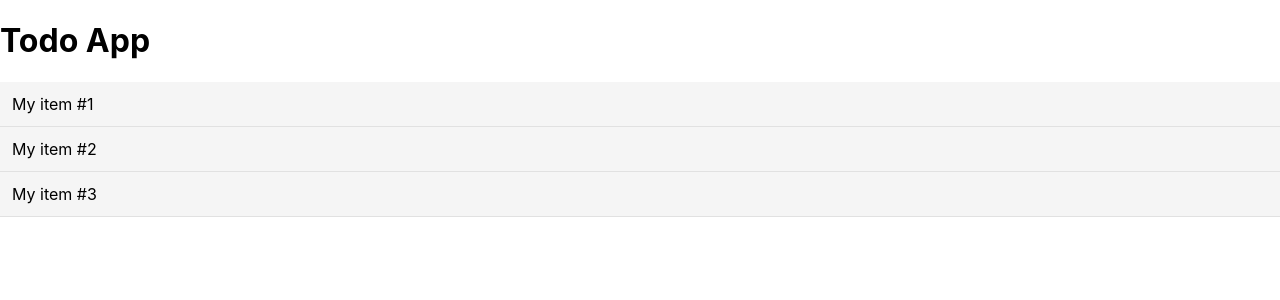
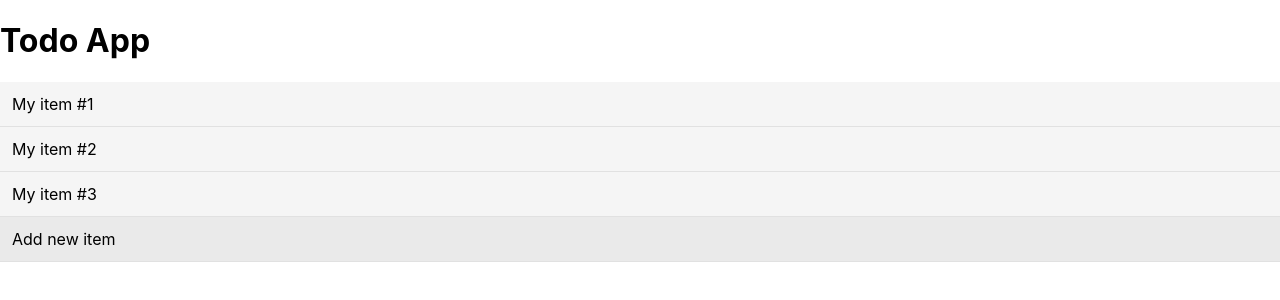
Before and after one commit to nrei0/todo-app, a React (Create React App) app: page / in a window 1280 px wide. Shown: the top 300 px of the page. Built offline with nearby package versions, Linux system fonts and the light colour scheme; no server answers.

Commit message:
Impl. add todo

```diff
--- a/src/components/App/App.js
+++ b/src/components/App/App.js
@@ -77,6 +77,18 @@ function App() {
     );
   };
 
+  const onItemAdd = () => {
+    const id = items.length
+    const newItem = {
+      name: 'New item',
+      id
+    }
+    setItems(
+      [...items, newItem]
+    );
+    setSelectedId(id)
+  }
+
   return (
     <div className="app">
       <h1>Todo App</h1>
@@ -85,6 +97,7 @@ function App() {
         onItemClick={onItemClick}
         onItemBlur={onItemBlur}
         onItemChange={onItemChange}
+        onItemAdd={onItemAdd}
         selectedId={selectedId}
       />
     </div>
--- a/src/components/TodoList/TodoList.css
+++ b/src/components/TodoList/TodoList.css
@@ -1,8 +1,14 @@
 .todo-list {
-	padding: 0;
+	display: block;
 }
 
-.todo-item {
+.todo-list>ul {
+	padding: 0;
+	margin-bottom: 0;
+}
+
+.todo-item,
+.todo-add-item {
 	list-style-type: none;
 	display: block;
 	background-color: #f5f5f5;
@@ -11,6 +17,10 @@
 	cursor: pointer;
 }
 
+.todo-add-item {
+	background-color: #eaeaea;
+}
+
 /* .todo-item:last-child {
 border:;
 } */
--- a/src/components/TodoList/TodoList.js
+++ b/src/components/TodoList/TodoList.js
@@ -3,7 +3,7 @@ import { useRef, useEffect } from "react";
 import "./TodoList.css";
 
 function TodoList(props) {
-  const { items, selectedId, onItemClick, onItemBlur, onItemChange } = props; // { items: [{  ... }, {... }] }
+  const { items, selectedId, onItemClick, onItemBlur, onItemChange, onItemAdd } = props; // { items: [{  ... }, {... }] }
 
   const inputRef = useRef(null); // { current: InputElement }
 
@@ -46,7 +46,12 @@ function TodoList(props) {
     );
   });
 
-  return <ul className="todo-list">{itemElements}</ul>;
+  return <div className="todo-list">
+    <ul>{itemElements}</ul>
+    <div className="todo-add-item" onClick={onItemAdd}>
+      Add new item
+    </div>
+  </div>
 }
 
 export default TodoList;
```
